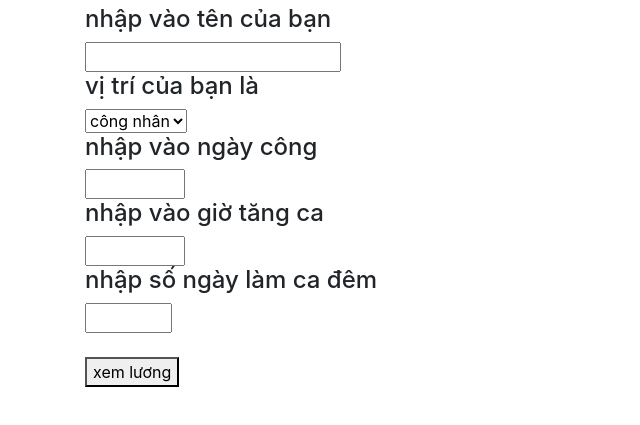
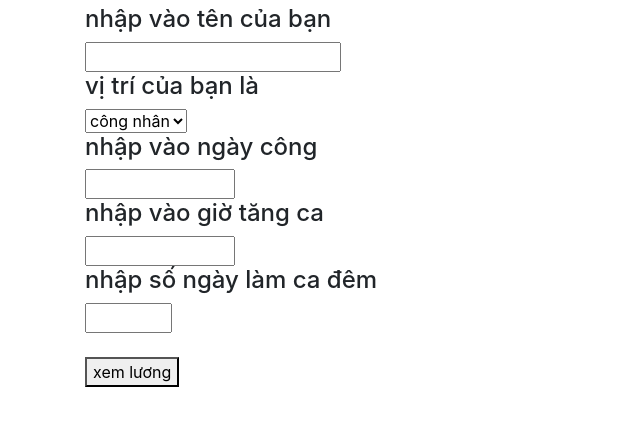
Before and after one commit to luudinhchinh/b7--c-u-tr-c-i-u-ki-n, a plain HTML site: page bt7-tinhluong.html in a window 1280 px wide. Shown: the part 51-476 px from the top of the page, without its empty margins (0-640 px from the left). Drawn offline with nearby package versions, Linux system fonts and the light colour scheme.

Commit message:
Update bt7-tinhluong.html

```diff
--- a/bt7-tinhluong.html
+++ b/bt7-tinhluong.html
@@ -12,7 +12,7 @@
 <script src="https://cdn.jsdelivr.net/npm/bootstrap@4.6.1/dist/js/bootstrap.min.js" integrity="sha384-VHvPCCyXqtD5DqJeNxl2dtTyhF78xXNXdkwX1CZeRusQfRKp+tA7hAShOK/B/fQ2" crossorigin="anonymous"></script>
 <style>
  #inputDay,#inputTime,#inputNight {
-    Width: 100px;
+    Width: 150px;
 }
 </style>
 </head>
```
